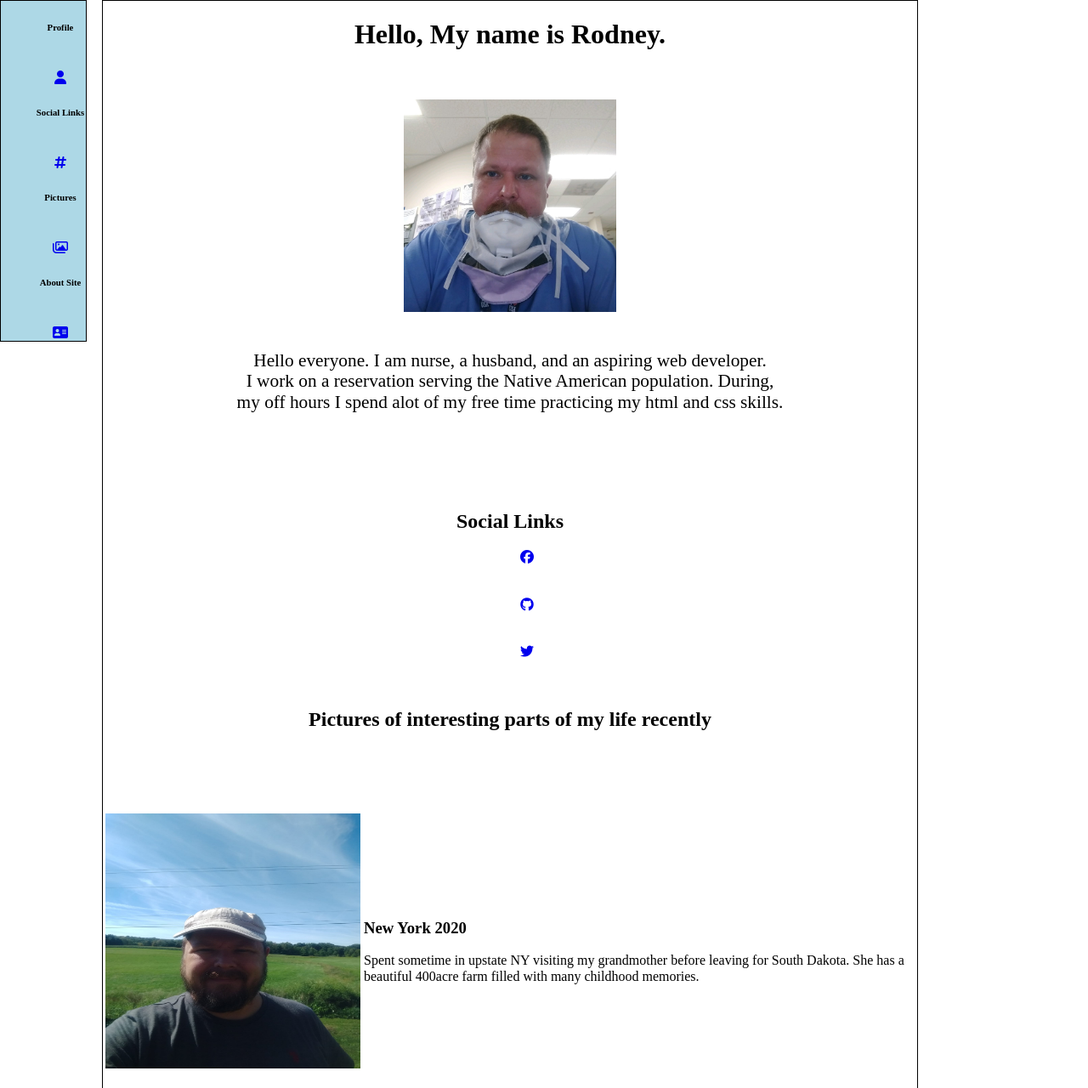
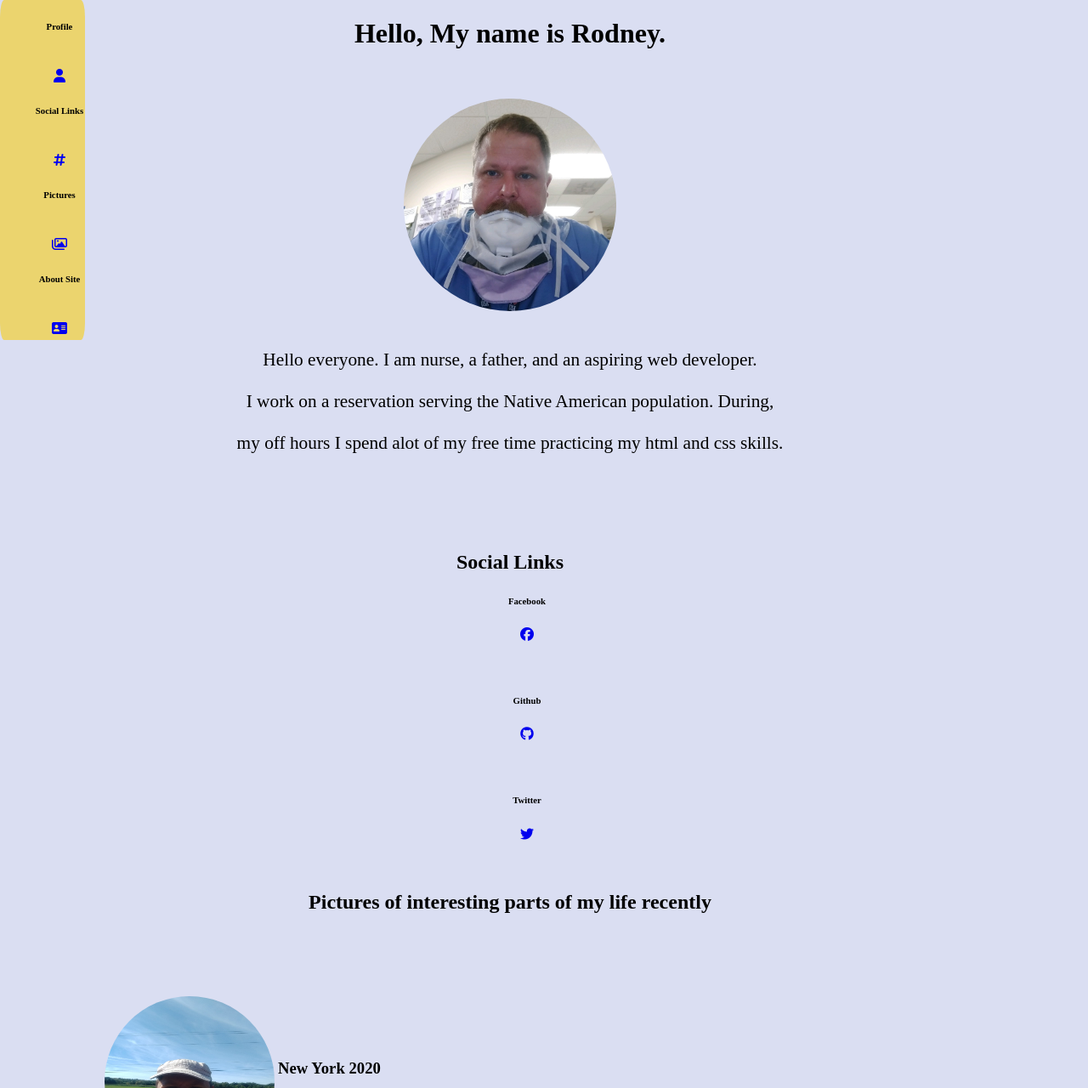
Before and after one commit to welchdragonwebd/Challengefive, a plain HTML site: page index.html in a window 1280 px wide. Shown: the top 1280 px of the page at 85% size. Drawn offline with nearby package versions, Linux system fonts and the light colour scheme.

Commit message:
Facebook post version 1

```diff
--- a/css/main.css
+++ b/css/main.css
@@ -3,20 +3,19 @@
   float: left;
   width: 100px;
   height: 400px;
-  border:1px solid;
-  background-color: lightblue;
+  background-color: #EBD46E;
+  border-radius: 5%;
+  text-align: center;
 }
 #sidebar li a{
   display: block;
   width: 60px;
-  padding-top:1px;
+
 }
 #sidebar ul{
   list-style: none;
-  text-align: center;
 }
 #container{
-  border:1px solid;
   margin-left: 120px;
   float: right;
   margin-right: 200px;
@@ -27,6 +26,9 @@
 .profile p{
   font-size: 16pt;
 }
+.profile img{
+  border-radius: 50%;
+}
 .social{
   text-align: center;
 }
@@ -36,12 +38,13 @@
 .pictures h2{
   text-align: center;
 }
-.picture img{
+.pictures img{
   height: 200px;
   width: 200px;
+  border-radius: 50%;
 }
 body{
-  background:grey:
+  background:#DADEF2;
 }
 .about{
   text-align: center;
--- a/index.html
+++ b/index.html
@@ -36,8 +36,10 @@
         <img src="images/profile.jpg" alt="profilepicture" height="250px" width="250px">
         <br>
         <br>
-        <p>Hello everyone. I am nurse, a husband, and an aspiring web developer.
+        <p>Hello everyone. I am nurse, a father, and an aspiring web developer.
+        <br>
         <br>  I work on a reservation serving the Native American population. During,
+        <br>
         <br>  my off hours I spend alot of my free time practicing my html and css
           skills.</p>
       </div>
@@ -48,15 +50,18 @@
       <div class="social">
         <h2><a name="social">Social Links</a></h2>
         <ul>
-          <li><a href="www.facebook.com/rodney.carrier16" target="_blank">
+          <li><h6>Facebook</h6>
+              <a href="www.facebook.com/rodney.carrier16" target="_blank">
               <i class="fab fa-facebook"></i></a></li>
               <br>
               <br>
-          <li><a href="www.github.com/welchdragonwebd@gmail.com" target="_blank">
+          <li><h6>Github</h6>
+              <a href="www.github.com/welchdragonwebd@gmail.com" target="_blank">
               <i class="fab fa-github"></i></a></li>
               <br>
               <br>
-          <li><a href="www.twitter.com/" target="_blank">
+          <li><h6>Twitter</h6>
+              <a href="www.twitter.com/" target="_blank">
               <i class="fab fa-twitter"></i></a></li>
               <br>
               <br>
```
